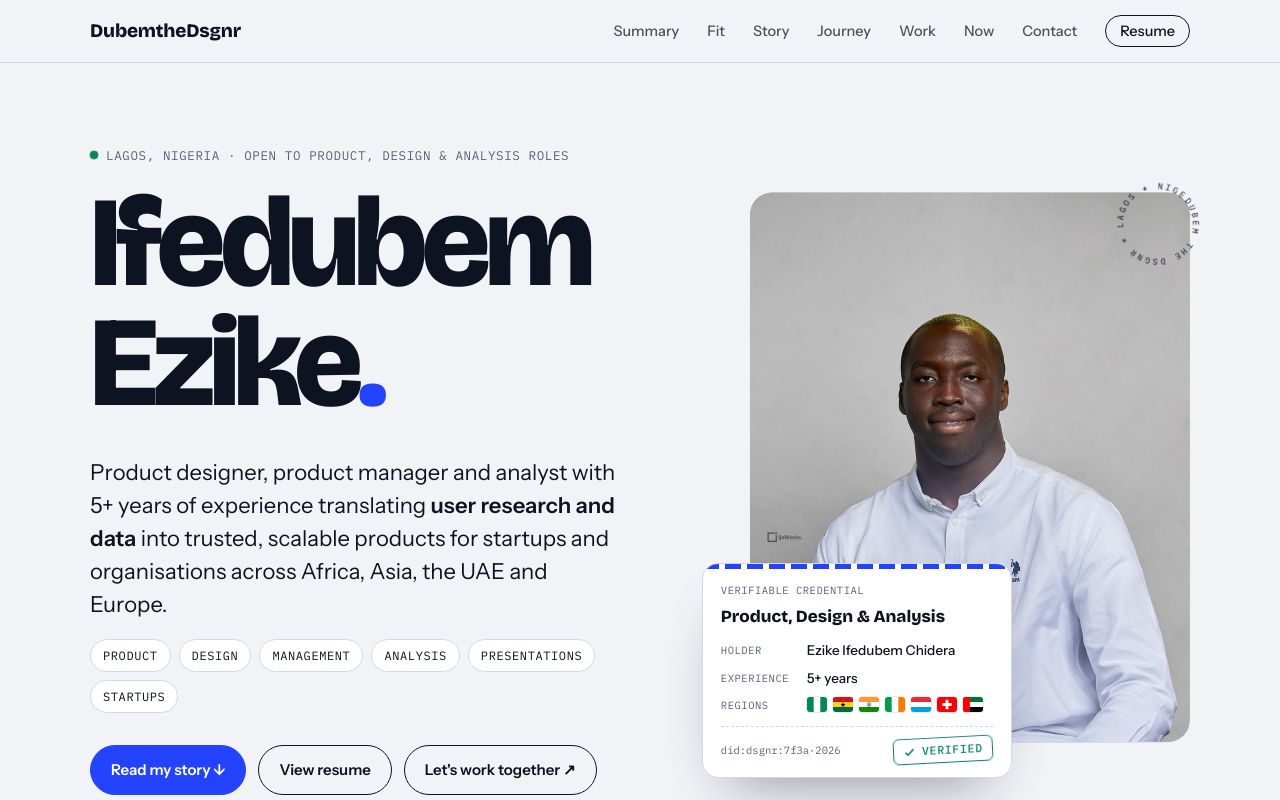
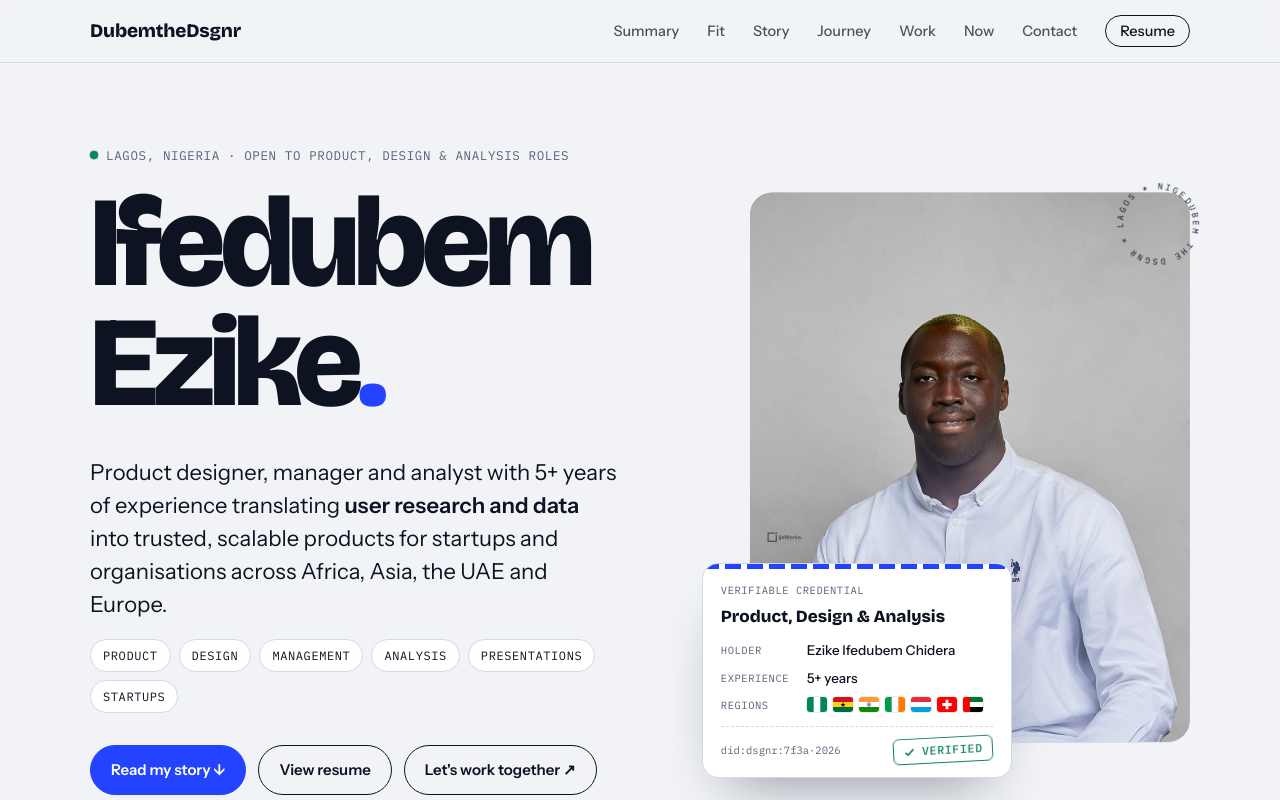
Before and after one commit to DubemtheDsgnr/Ifedubem-Ezike-s-Portfolio-Website, a plain HTML site: page index.html in a window 1280 px wide. Shown: the top 800 px of the page. Drawn offline with nearby package versions, Linux system fonts and the light colour scheme.

Commit message:
Update hero intro wording
Co-Authored-By: Claude Opus 5.5 <noreply@anthropic.com>
Claude-Session: https://claude.ai/code/session_015pVnZCVWr1vCQDq1trcLNz

```diff
--- a/index.html
+++ b/index.html
@@ -473,7 +473,7 @@ ul.ast.tight { gap: 4px; }
       <div>
         <div class="avail mono"><i aria-hidden="true"></i>Lagos, Nigeria · open to product, design &amp; analysis roles</div>
         <h1><span class="ln"><span>Ifedubem</span></span><span class="ln"><span>Ezike<span class="dot">.</span></span></span></h1>
-        <p class="lede">Product designer, product manager and analyst with 5+ years of experience translating <strong>user research and data</strong> into trusted, scalable products for startups and organisations across Africa, Asia, the UAE and Europe.</p>
+        <p class="lede">Product designer, manager and analyst with 5+ years of experience translating <strong>user research and data</strong> into trusted, scalable products for startups and organisations across Africa, Asia, the UAE and Europe.</p>
         <div class="tracks"><span>Product</span><span>Design</span><span>Management</span><span>Analysis</span><span>Presentations</span><span>Startups</span></div>
         <div class="cta">
           <a class="btn primary" href="#prologue">Read my story ↓</a>
```
